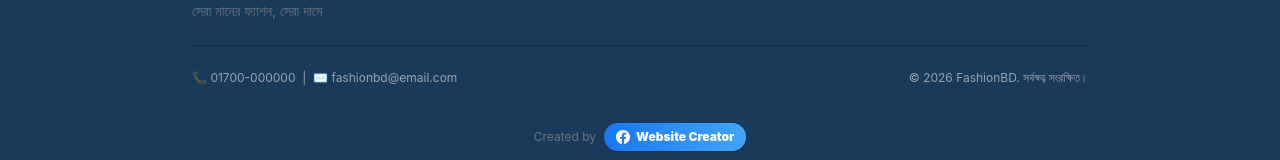
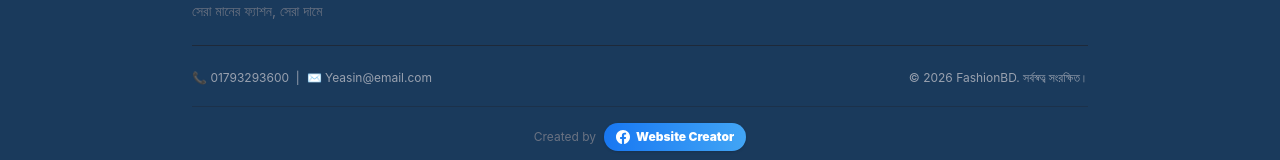
Before and after one commit to siam-miya/ClassyB, a React (Vite) app: page / in a window 1280 px wide. Shown: the part 2797-2957 px from the top of the page. Built offline with nearby package versions, Linux system fonts and the light colour scheme; no server answers; the database is empty.

Commit message:
number curextion done

```diff
--- a/src/pages/LandingPage.jsx
+++ b/src/pages/LandingPage.jsx
@@ -54,7 +54,7 @@ export default function LandingPage() {
 
           {/* CTA + hamburger */}
           <div className="flex items-center gap-2">
-            <a href="tel:01700000000"
+            <a href="tel:01793293600"
               className="bg-yellow-400 text-gray-900 text-xs sm:text-sm font-black px-3 sm:px-4 py-2 rounded-full hover:bg-yellow-300 transition-all flex items-center gap-1 shadow">
               📞 <span className="hidden sm:inline">Call Now</span>
               <span className="sm:hidden">Call Now</span>
@@ -310,7 +310,7 @@ New products coming soon...</p>
           </div>
 
           <div className="border-t border-gray-800 pt-6 flex flex-col sm:flex-row justify-between items-center gap-3 text-xs">
-            <p>📞 01700-000000 &nbsp;|&nbsp; ✉️ fashionbd@email.com</p>
+            <p>📞 01793293600 &nbsp;|&nbsp; ✉️ Yeasin@email.com</p>
             <p>© 2026 FashionBD. সর্বস্বত্ব সংরক্ষিত।</p>
           </div>
 
```
